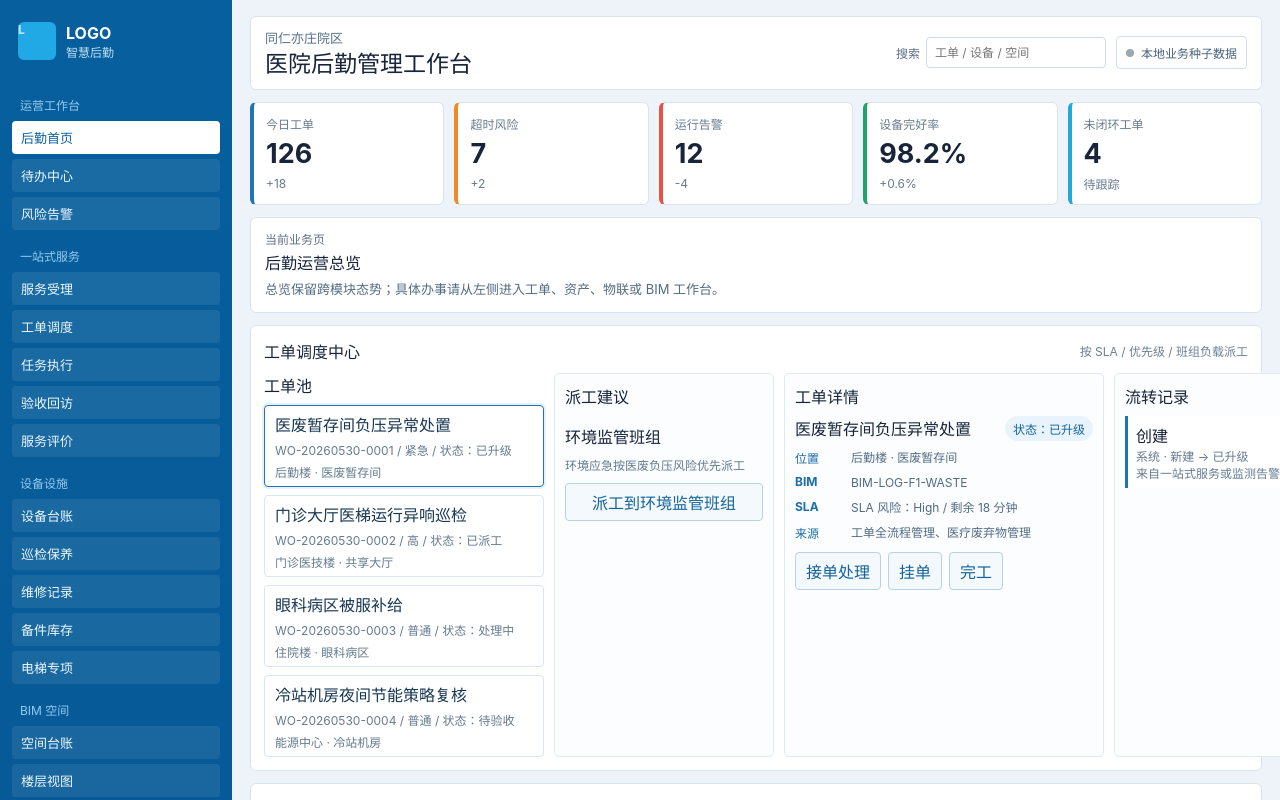
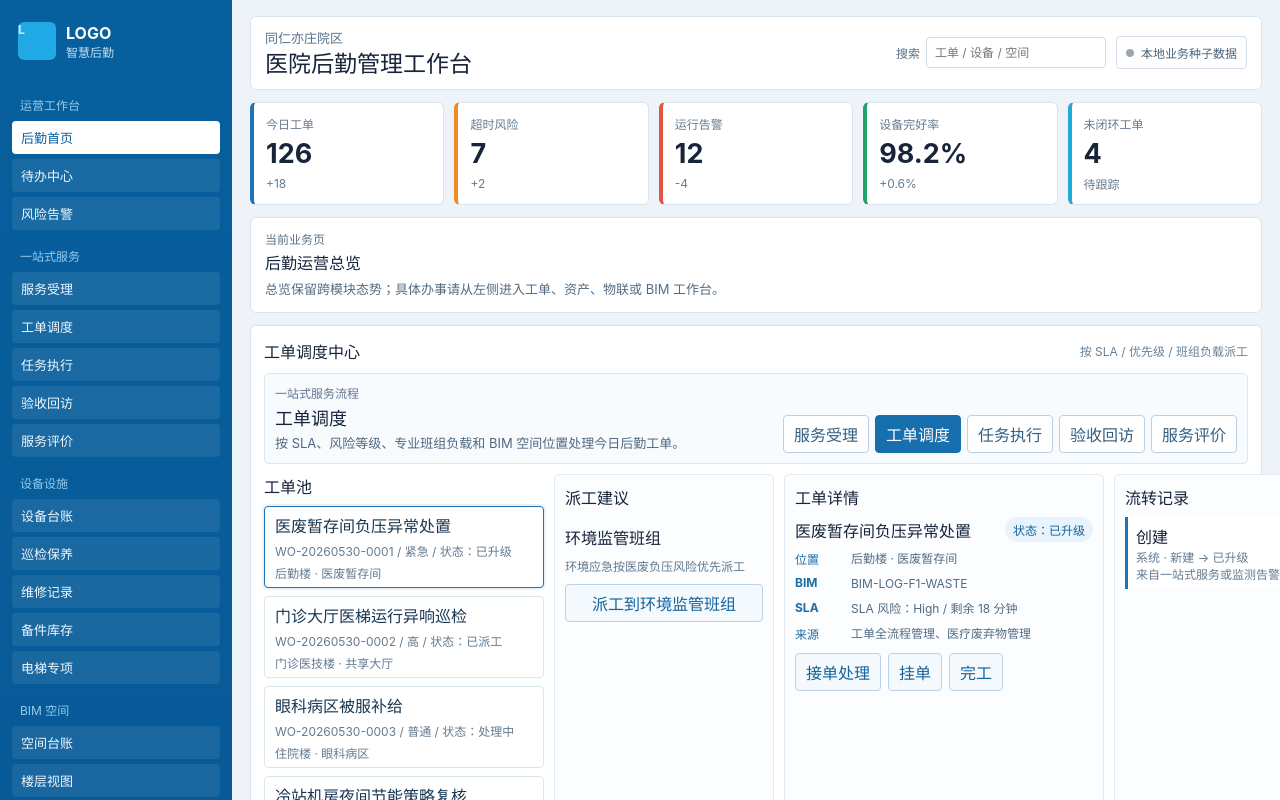
Before and after one commit to refeal21/SmartHospitalLogisticsManagementSystem, a React (Vite) app in the folder web/: page / in a window 1280 px wide. Shown: the top 800 px of the page. Built offline with nearby package versions, Linux system fonts and the light colour scheme; no server answers.

Commit message:
feat: productize dispatch page skeleton
AI-Assisted-By: Codex (GPT-5.5)

```diff
--- a/web/src/App.css
+++ b/web/src/App.css
@@ -309,6 +309,56 @@ button {
   padding: 6px 10px;
   font: inherit;
   cursor: pointer;
+}
+
+.service-workflow-header {
+  display: flex;
+  justify-content: space-between;
+  gap: 16px;
+  align-items: flex-end;
+  border: 1px solid #d8e6f0;
+  border-radius: 5px;
+  background: #f8fbfe;
+  padding: 10px;
+  margin-bottom: 10px;
+}
+
+.service-workflow-header span {
+  display: block;
+  color: #60778d;
+  font-size: 12px;
+  margin-bottom: 3px;
+}
+
+.service-workflow-header h2 {
+  margin-bottom: 4px;
+  font-size: 18px;
+}
+
+.service-workflow-header p {
+  color: #4f6880;
+  font-size: 13px;
+  line-height: 1.5;
+}
+
+.service-workflow-tabs {
+  display: flex;
+  gap: 6px;
+  flex-wrap: wrap;
+  justify-content: flex-end;
+}
+
+.service-workflow-tabs button {
+  min-width: 78px;
+  background: #ffffff;
+  color: #315f82;
+}
+
+.service-workflow-tabs button.active {
+  background: #176fae;
+  border-color: #176fae;
+  color: #ffffff;
+  font-weight: 800;
 }
 
 .dispatch-workbench {
--- a/web/src/App.tsx
+++ b/web/src/App.tsx
@@ -955,6 +955,8 @@ const pageProfiles: Record<WorkspacePage, { title: string; summary: string }> =
   },
 }
 
+const serviceWorkflowTabs = ['服务受理', '工单调度', '任务执行', '验收回访', '服务评价'] as const
+
 const apiBase = import.meta.env.VITE_API_BASE_URL ?? 'http://localhost:5248'
 
 function pageFromMenuItem(item: string): WorkspacePage {
@@ -1476,10 +1478,30 @@ function App() {
         <section className="content-grid" data-active-page={activePage}>
           <section className="panel dispatch-panel">
             <PanelHeader title="工单调度中心" meta="按 SLA / 优先级 / 班组负载派工" />
+            <div className="service-workflow-header">
+              <div>
+                <span>一站式服务流程</span>
+                <h2>工单调度</h2>
+                <p>按 SLA、风险等级、专业班组负载和 BIM 空间位置处理今日后勤工单。</p>
+              </div>
+              <div className="service-workflow-tabs" role="tablist" aria-label="一站式服务流程">
+                {serviceWorkflowTabs.map((tab) => (
+                  <button
+                    aria-selected={tab === '工单调度'}
+                    className={tab === '工单调度' ? 'active' : ''}
+                    key={tab}
+                    role="tab"
+                    type="button"
+                  >
+                    {tab}
+                  </button>
+                ))}
+              </div>
+            </div>
             <div className="dispatch-workbench">
               <section>
                 <h2>工单池</h2>
-                <div className="work-order-list">
+                <div className="work-order-list" data-testid="work-order-list">
                   {sortedWorkOrders.map((order) => (
                     <button
                       className={`work-order-card ${selectedDetail.workOrder.workOrderNo === order.workOrderNo ? 'selected' : ''}`}
@@ -1504,7 +1526,7 @@ function App() {
                 </button>
               </section>
 
-              <section className="detail-panel">
+              <section className="detail-panel" data-testid="work-order-detail">
                 <h2>工单详情</h2>
                 <div className="detail-title">
                   <strong>{selectedDetail.workOrder.title}</strong>
@@ -1528,7 +1550,7 @@ function App() {
                     <dd>{selectedDetail.sourceEvidence.map((evidence) => evidence.featureName).join('、')}</dd>
                   </div>
                 </dl>
-                <div className="action-bar">
+                <div className="action-bar" data-testid="work-order-actions">
                   <button type="button" onClick={() => void transitionSelected('Accept', '接单', 'Accepted')}>
                     接单处理
                   </button>
@@ -1541,7 +1563,7 @@ function App() {
                 </div>
               </section>
 
-              <section className="timeline-panel">
+              <section className="timeline-panel" data-testid="work-order-timeline">
                 <h2>流转记录</h2>
                 <ol>
                   {selectedDetail.timeline.map((entry) => (
```
Also changed, not shown: 1 other file (tests, documents, lock files or other folders).
